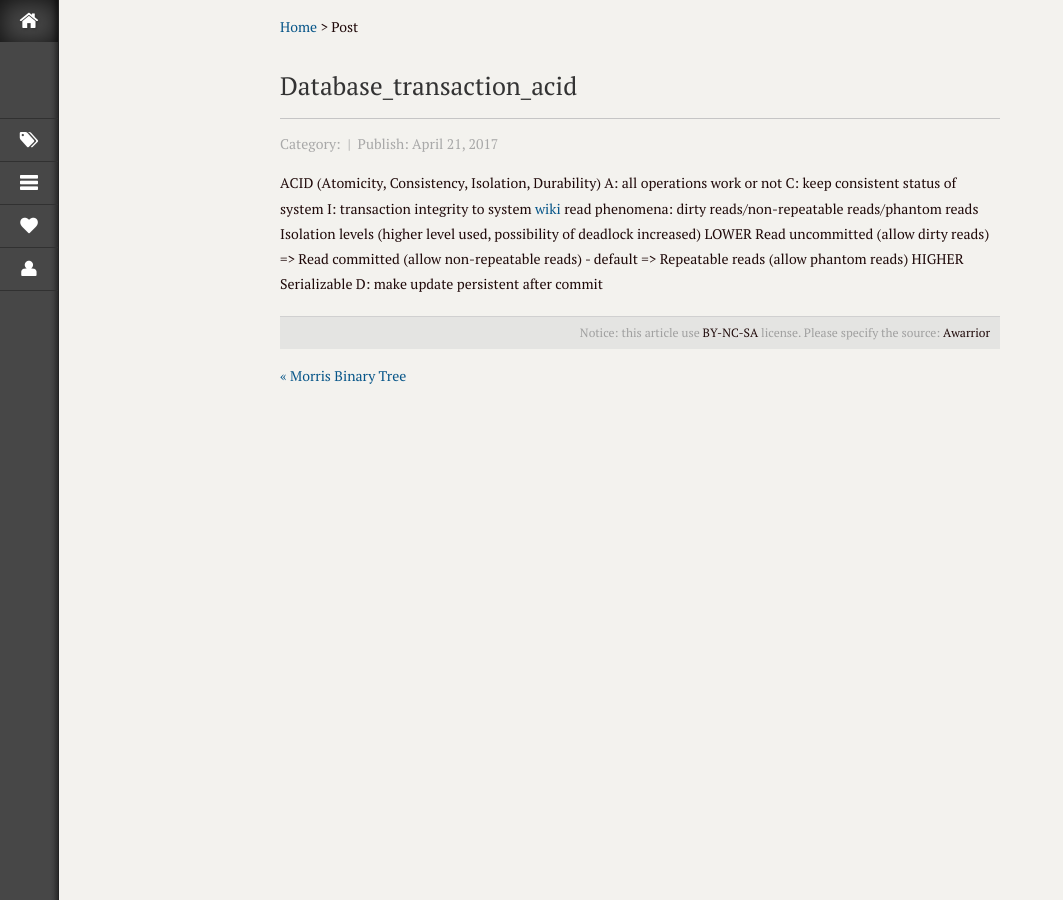
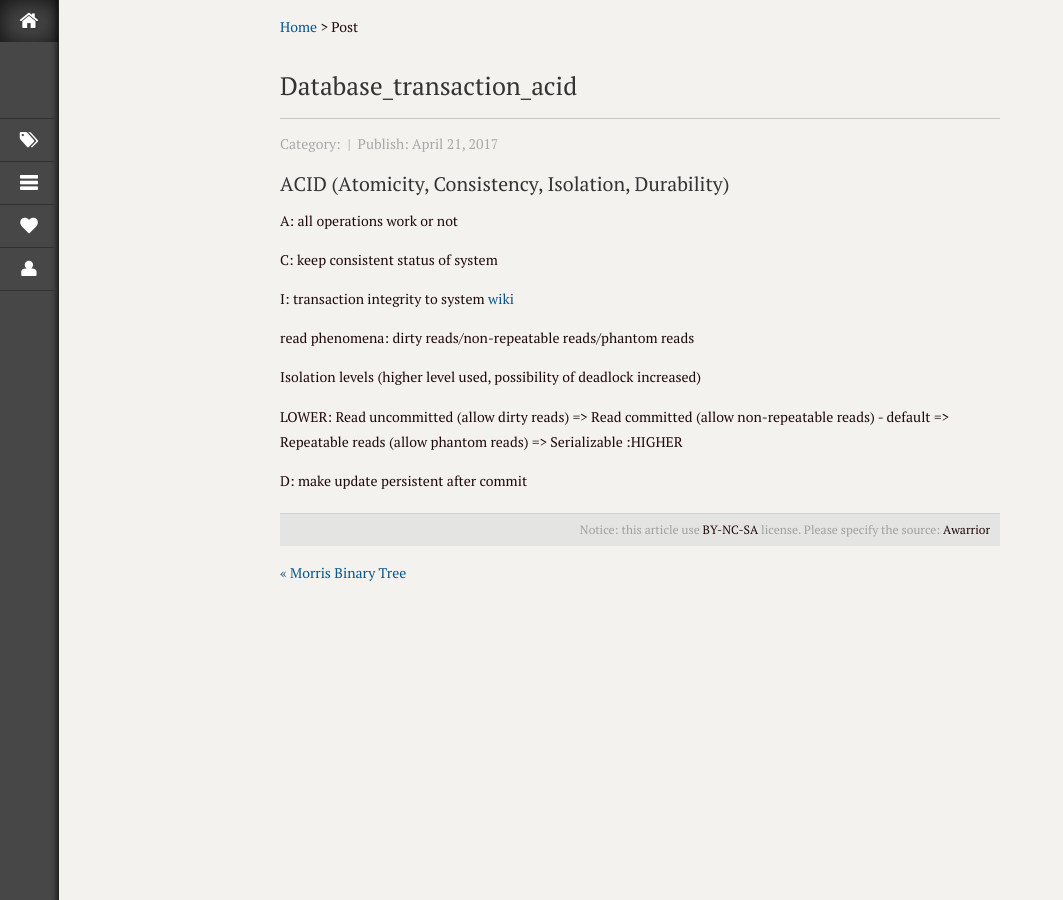
Before and after one commit to awarrior/awarrior.github.io, a Jekyll site: the page built from _posts/2017-04-21-database_transaction_acid.md, in a window 1280 px wide. Shown: the whole page, without its empty margins (0-1063 px from the left). Built offline with Jekyll 4.4.1, drawn with Linux system fonts in a browser that asks for light colours; our own code applies the rules of GitHub Pages for plain Markdown files; part of the change alters nothing that is shown.

```diff
--- a/_posts/2017-04-21-database_transaction_acid.md
+++ b/_posts/2017-04-21-database_transaction_acid.md
@@ -1,13 +1,15 @@
-ACID (Atomicity, Consistency, Isolation, Durability)
+### ACID (Atomicity, Consistency, Isolation, Durability)
+
 A: all operations work or not
+
 C: keep consistent status of system
-I: transaction integrity to system
-  [wiki](https://en.wikipedia.org/wiki/Isolation_(database_systems))
-  read phenomena:
-  dirty reads/non-repeatable reads/phantom reads
+
+I: transaction integrity to system [wiki](https://en.wikipedia.org/wiki/Isolation_(database_systems))
+
+  read phenomena: dirty reads/non-repeatable reads/phantom reads
+
   Isolation levels (higher level used, possibility of deadlock increased)
-  LOWER   Read uncommitted (allow dirty reads)
-  =>      Read committed (allow non-repeatable reads) - default
-  =>      Repeatable reads (allow phantom reads)
-  HIGHER  Serializable
+
+  LOWER: Read uncommitted (allow dirty reads) => Read committed (allow non-repeatable reads) - default => Repeatable reads (allow phantom reads) => Serializable :HIGHER
+
 D: make update persistent after commit
```
